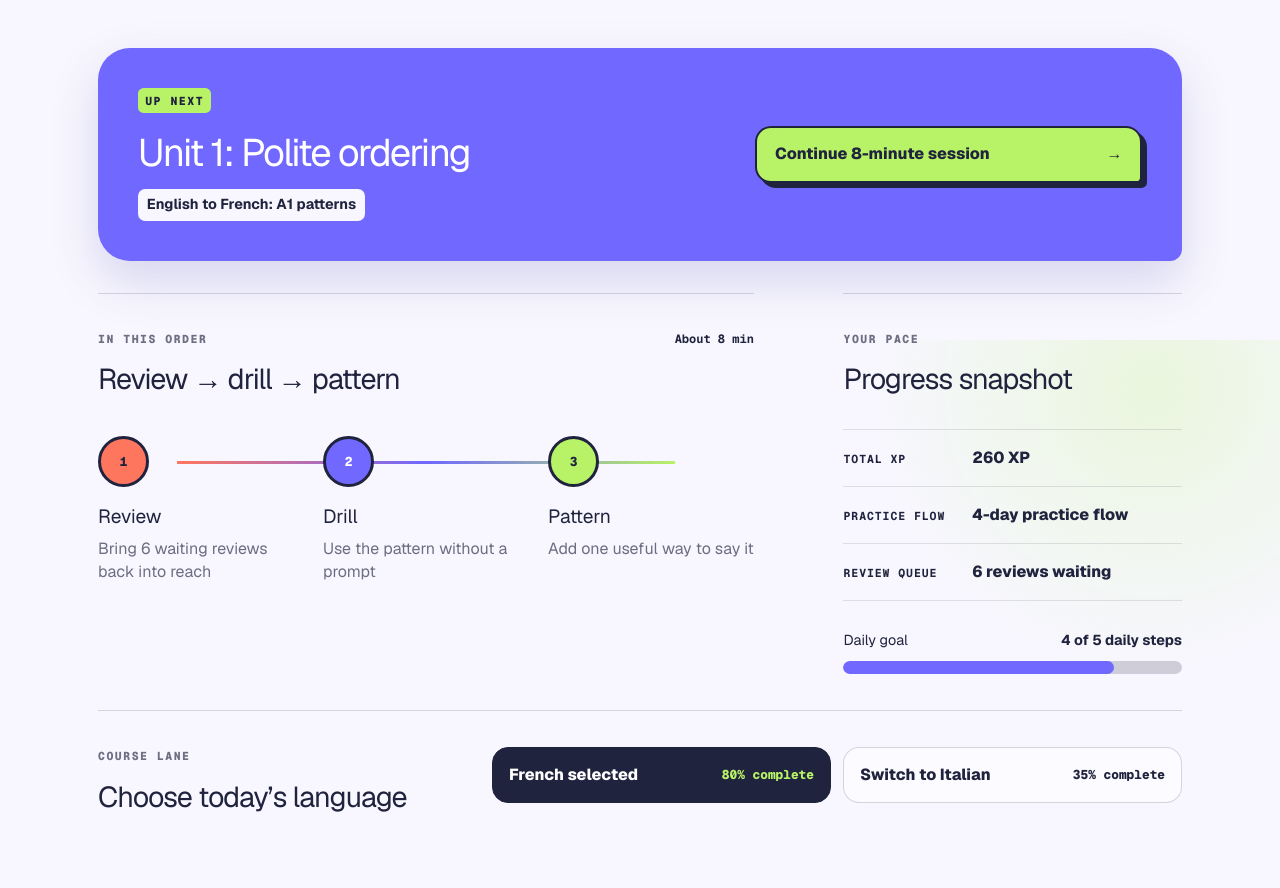
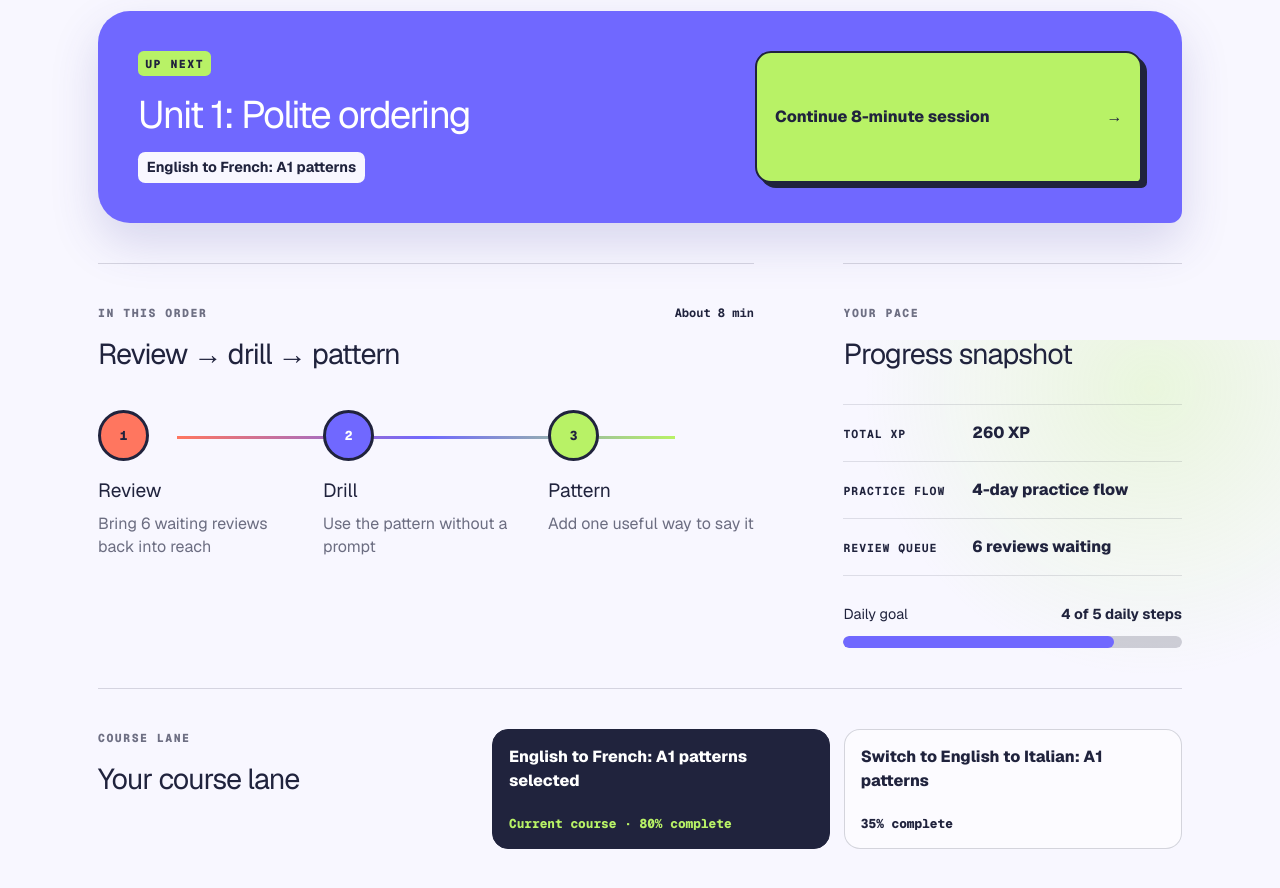
Before and after one commit to sleuthy-sloth/VerbaLibera, a Next.js app: page / in a window 1280 px wide. Shown: the part 460-1348 px from the top of the page. Built offline with nearby package versions, Linux system fonts and the light colour scheme.

Commit message:
feat: refine responsive learning interface

```diff
--- a/src/components/dashboard/DailyPathDashboard.tsx
+++ b/src/components/dashboard/DailyPathDashboard.tsx
@@ -3,6 +3,7 @@
 import Link from 'next/link';
 import Image from 'next/image';
 import { useState } from 'react';
+import { initialCourses } from '@/features/curriculum/fixture';
 import type { DemoProgressSnapshot } from '@/features/progress/types';
 import styles from './dashboard.module.css';
 
@@ -15,10 +16,6 @@ const practiceSteps = [
   { label: 'Drill', detail: 'Use the pattern without a prompt', tone: 'drill' },
   { label: 'Pattern', detail: 'Add one useful way to say it', tone: 'pattern' },
 ] as const;
-
-function languageName(courseSlug: string) {
-  return courseSlug === 'english-to-italian' ? 'Italian' : 'French';
-}
 
 export function DailyPathDashboard({ progress }: DailyPathDashboardProps) {
   const initialCourseIndex = Math.max(
@@ -39,6 +36,9 @@ export function DailyPathDashboard({ progress }: DailyPathDashboardProps) {
   }
 
   const goalLabel = `${progress.dailyGoal.completed} of ${progress.dailyGoal.target} daily steps`;
+  const hasSelectedSession =
+    initialCourses.some((course) => course.slug === selectedCourse.slug) &&
+    progress.session.some((step) => step.courseSlug === selectedCourse.slug);
 
   return (
     <main className={`${styles.dashboard} ${styles.focusSurface}`}>
@@ -73,10 +73,16 @@ export function DailyPathDashboard({ progress }: DailyPathDashboardProps) {
           <h2 id="session-title">{selectedCourse.unitLabel}</h2>
           <p className={styles.courseMeta}>{selectedCourse.title}</p>
         </div>
-        <Link className={styles.primaryAction} href={`/learn/${selectedCourse.slug}`}>
-          Continue 8-minute session
-          <span aria-hidden="true">→</span>
-        </Link>
+        {hasSelectedSession ? (
+          <Link className={styles.primaryAction} href={`/learn/${selectedCourse.slug}`}>
+            Continue 8-minute session
+            <span aria-hidden="true">→</span>
+          </Link>
+        ) : (
+          <p className={styles.pendingAction} role="status">
+            Session preview coming soon
+          </p>
+        )}
       </section>
 
       <section className={styles.pathSection} aria-labelledby="path-title">
@@ -157,11 +163,10 @@ export function DailyPathDashboard({ progress }: DailyPathDashboardProps) {
       <section className={styles.courseSwitcher} aria-labelledby="course-title">
         <div>
           <p className={styles.kicker}>Course lane</p>
-          <h2 id="course-title">Choose today’s language</h2>
+          <h2 id="course-title">Your course lane</h2>
         </div>
-        <div className={styles.courseButtons}>
+        <div aria-label="Available courses" className={styles.courseButtons} role="group">
           {progress.courses.map((course, index) => {
-            const language = languageName(course.slug);
             const isSelected = index === selectedCourseIndex;
 
             return (
@@ -172,8 +177,11 @@ export function DailyPathDashboard({ progress }: DailyPathDashboardProps) {
                 onClick={() => setSelectedCourseIndex(index)}
                 type="button"
               >
-                <span>{isSelected ? `${language} selected` : `Switch to ${language}`}</span>
-                <small className={styles.courseProgress}>{course.completionPercent}% complete</small>
+                <span>{isSelected ? `${course.title} selected` : `Switch to ${course.title}`}</span>
+                <small className={styles.courseProgress}>
+                  {isSelected ? 'Current course · ' : ''}
+                  {course.completionPercent}% complete
+                </small>
               </button>
             );
           })}
--- a/src/components/dashboard/dashboard.module.css
+++ b/src/components/dashboard/dashboard.module.css
@@ -2,7 +2,7 @@
   width: min(100%, 1180px);
   min-height: 100vh;
   margin: 0 auto;
-  padding: 1.25rem clamp(1rem, 4vw, 3rem) 4rem;
+  padding: 1rem clamp(1rem, 4vw, 3rem) 5rem;
   color: var(--ink);
 }
 
@@ -26,7 +26,7 @@
   align-items: center;
   justify-content: space-between;
   gap: 1rem;
-  margin-bottom: clamp(3.5rem, 8vw, 6rem);
+  margin-bottom: clamp(2.6rem, 7vw, 5.4rem);
 }
 
 .wordmark {
@@ -81,7 +81,7 @@
 .intro {
   position: relative;
   max-width: 760px;
-  margin-bottom: 2rem;
+  margin-bottom: 2.5rem;
 }
 
 .introArtwork {
@@ -127,7 +127,7 @@
 .sessionLaunch {
   display: grid;
   gap: 1.4rem;
-  margin: 2rem 0;
+  margin: 0 0 2.5rem;
   padding: clamp(1.35rem, 4vw, 2.5rem);
   overflow: hidden;
   border-radius: 2rem 2rem 0.75rem 2rem;
@@ -178,6 +178,24 @@
   transition: transform 160ms ease, box-shadow 160ms ease;
 }
 
+.pendingAction {
+  display: flex;
+  min-height: 56px;
+  align-items: center;
+  justify-content: center;
+  margin: 0;
+  padding: 0.9rem 1.1rem;
+  border: 1px solid color-mix(in srgb, white 52%, transparent);
+  border-radius: 1rem 1rem 0.35rem 1rem;
+  color: color-mix(in srgb, white 82%, transparent);
+  font-family: var(--font-utility);
+  font-size: 0.72rem;
+  font-weight: 750;
+  letter-spacing: 0.08em;
+  text-align: center;
+  text-transform: uppercase;
+}
+
 .primaryAction:hover {
   box-shadow: 2px 2px 0 var(--ink);
   transform: translate(3px, 3px);
@@ -187,7 +205,7 @@
 .progressPanel,
 .courseSwitcher {
   border-top: 1px solid color-mix(in srgb, var(--ink) 16%, transparent);
-  padding: 2.25rem 0;
+  padding: 2.5rem 0;
 }
 
 .sectionHeading {
@@ -352,16 +370,18 @@
 
 .courseButtons {
   display: grid;
-  gap: 0.75rem;
+  grid-template-columns: repeat(auto-fit, minmax(min(100%, 14rem), 1fr));
+  gap: 0.85rem;
 }
 
 .courseButton {
   display: flex;
-  min-height: 56px;
-  align-items: center;
-  justify-content: space-between;
+  min-height: 72px;
+  align-items: flex-start;
+  justify-content: center;
+  flex-direction: column;
   gap: 1rem;
-  padding: 0.7rem 1rem;
+  padding: 0.9rem 1rem;
   border: 1px solid color-mix(in srgb, var(--ink) 18%, transparent);
   border-radius: 1rem;
   background: rgba(255, 255, 255, 0.55);
@@ -379,6 +399,8 @@
 }
 
 .courseProgress {
+  display: block;
+  margin-top: 0.35rem;
   color: var(--ink);
   font-family: var(--font-utility);
 }
@@ -499,12 +521,20 @@
     align-items: center;
   }
 
+  .primaryAction,
+  .pendingAction {
+    min-height: 100%;
+  }
+
   .pathSection {
     grid-column: 1;
   }
 
   .progressPanel {
     grid-column: 2;
+    align-self: start;
+    position: sticky;
+    top: 1.25rem;
   }
 
   .courseSwitcher {
@@ -512,9 +542,6 @@
     align-items: start;
   }
 
-  .courseButtons {
-    grid-template-columns: repeat(2, minmax(0, 1fr));
-  }
 }
 
 @media (min-width: 980px) {
--- a/src/components/session/session.module.css
+++ b/src/components/session/session.module.css
@@ -3,7 +3,7 @@
   width: min(100%, 1080px);
   min-height: 100vh;
   margin: 0 auto;
-  padding: 1.25rem clamp(1rem, 4vw, 3rem) 4rem;
+  padding: 1rem clamp(1rem, 4vw, 3rem) 5rem;
   color: var(--ink);
 }
 
@@ -12,7 +12,7 @@
   align-items: center;
   justify-content: space-between;
   gap: 1rem;
-  margin-bottom: clamp(3.5rem, 7vw, 6rem);
+  margin-bottom: clamp(2.6rem, 7vw, 5.4rem);
   font-family: var(--font-utility);
   font-size: 0.75rem;
   font-weight: 750;
@@ -51,7 +51,7 @@
 }
 
 .stepRail {
-  margin: 2.5rem 0 1.5rem;
+  margin: 2.75rem 0 1.5rem;
   overflow-x: auto;
   scrollbar-width: thin;
 }
@@ -156,7 +156,7 @@
   border: 2px solid var(--ink);
   border-radius: 2rem 2rem 0.75rem 2rem;
   background: white;
-  box-shadow: 8px 8px 0 var(--coral);
+  box-shadow: 6px 6px 0 var(--coral);
 }
 
 .stepNumber {
@@ -233,6 +233,42 @@
   transition: transform 160ms ease, box-shadow 160ms ease;
 }
 
+@media (max-width: 719px) {
+  .sessionHeader span {
+    display: none;
+  }
+
+  .stepRail {
+    margin-right: 0;
+    overflow: visible;
+    padding-right: 0;
+  }
+
+  .stepRail ol {
+    display: grid;
+    min-width: 0;
+    grid-template-columns: repeat(2, minmax(0, 1fr));
+    gap: 0.5rem 0.75rem;
+    padding: 0;
+  }
+
+  .stepRail li {
+    gap: 0.4rem;
+    padding-right: 0;
+    font-size: 0.78rem;
+  }
+
+  .stepRail li:not(:last-child)::after {
+    display: none;
+  }
+
+  .stepBody button,
+  .completion a,
+  .unavailable a {
+    width: 100%;
+  }
+}
+
 .stepBody button:hover,
 .completion a:hover,
 .unavailable a:hover {
@@ -302,4 +338,8 @@
   .stepNumber {
     min-height: 100%;
   }
+
+  .activeStep {
+    box-shadow: 8px 8px 0 var(--coral);
+  }
 }
--- a/src/features/progress/types.ts
+++ b/src/features/progress/types.ts
@@ -1,7 +1,7 @@
 import type { SessionStep } from '@/features/session/compose-session';
 
 export type DemoProgressSnapshot = Readonly<{
-  selectedCourseSlug: 'english-to-french' | 'english-to-italian';
+  selectedCourseSlug: string;
   xp: number;
   practiceFlowDays: number;
   dailyGoal: Readonly<{ completed: number; target: number }>;
```
Also changed, not shown: 2 other files (tests, documents, lock files or other folders).
